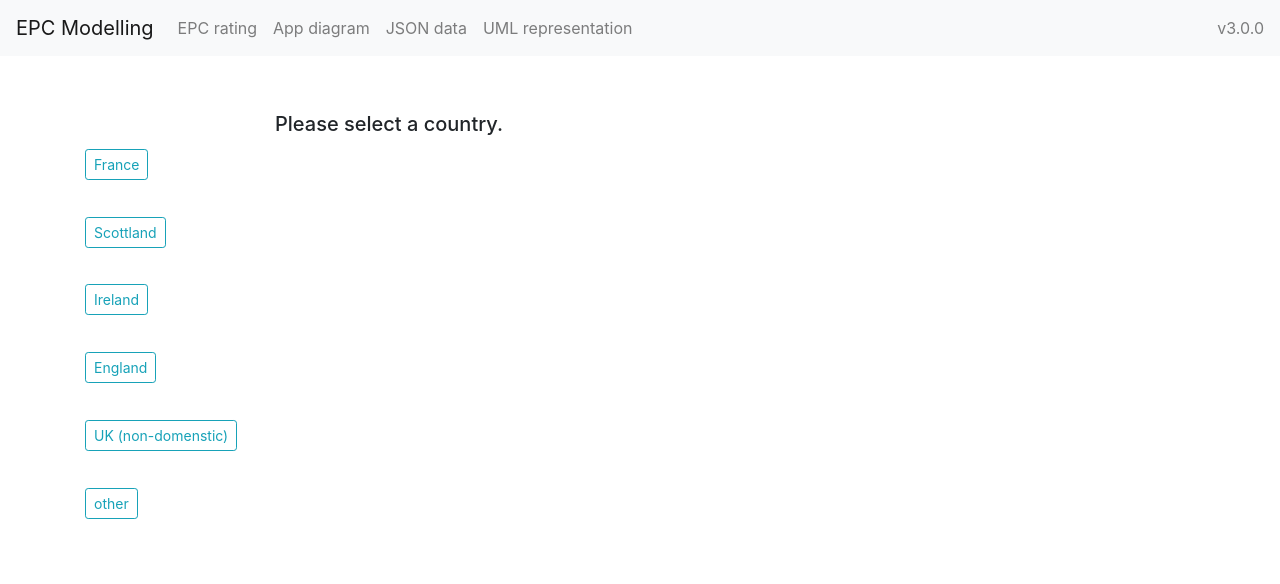
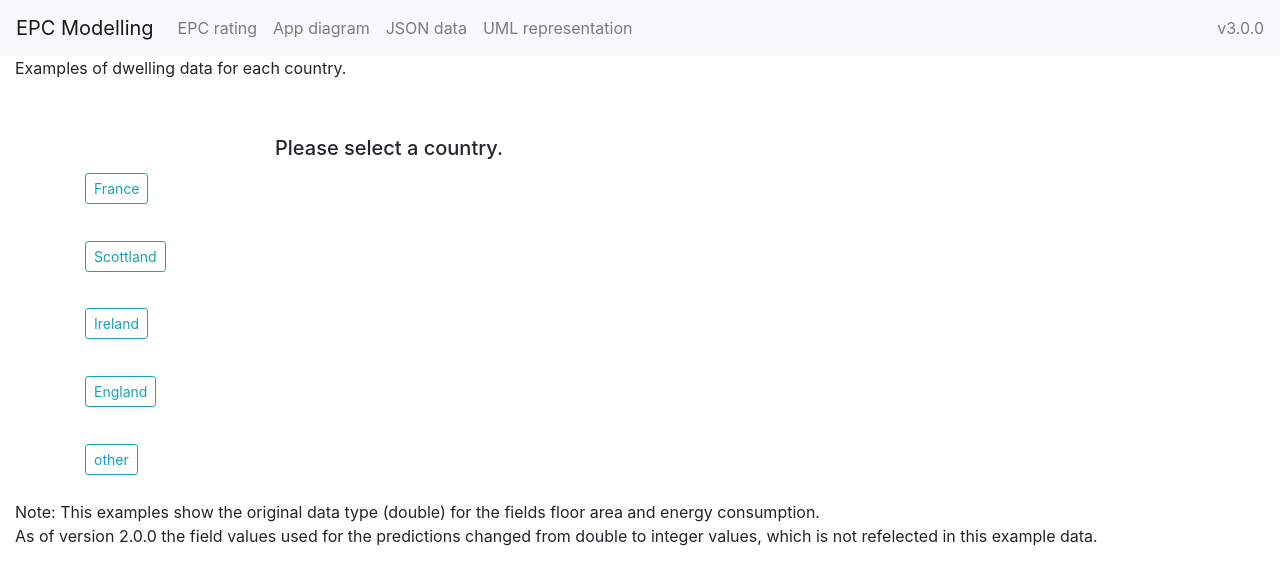
Before and after one commit to angelapopa/thesis_practical_part-ui, a React (Create React App) app: page /json in a window 1280 px wide. Shown: the top 584 px of the page. Built offline with nearby package versions, Linux system fonts and the light colour scheme.

Commit message:
adding note to the jsonview page

```diff
--- a/src/components/jsondataview.jsx
+++ b/src/components/jsondataview.jsx
@@ -13,8 +13,7 @@ class JsonDataView extends Component {
       { id: 2, value: "Scottland", label: "Scottland" },
       { id: 3, value: "Ireland", label: "Ireland" },
       { id: 4, value: "England", label: "England" },
-      { id: 5, value: "United Kingdom", label: "UK (non-domenstic)" },
-      { id: 6, value: "other", label: "other" },
+      { id: 5, value: "other", label: "other" },
     ],
   };
 
@@ -28,6 +27,11 @@ class JsonDataView extends Component {
   render() {
     return (
       <div>
+        <div style={{ marginLeft: "15px" }}>
+          <div>
+            <span>Examples of dwelling data for each country.</span>
+          </div>
+        </div>
         <div className="container">
           <div className="row">
             <div className="col-md-2">
@@ -53,6 +57,14 @@ class JsonDataView extends Component {
             </div>
           </div>
         </div>
+        <div style={{ marginLeft: "15px", marginTop: "25px" }}>
+            <div>
+              <span>Note: This examples show the original data type (double) for the fields floor area and energy consumption.</span>
+            </div>
+            <div>
+              <span> As of version 2.0.0 the field values used for the predictions changed from double to integer values, which is not refelected in this example data.</span>
+            </div>
+        </div>
       </div>
     );
   }
```
